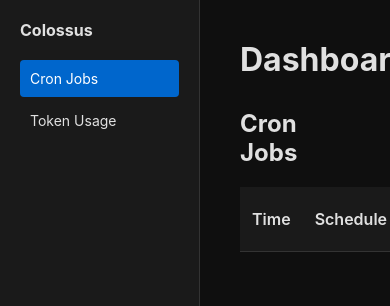
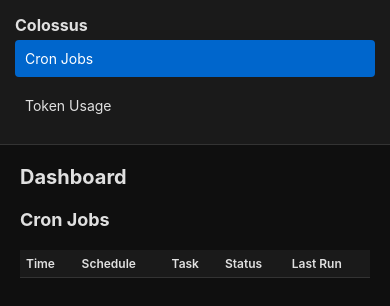
Before and after one commit to derekpcollins/dashboard-colossus, a website: page index.html in a window 390 px wide. Shown: the top 306 px of the page. Drawn offline with Linux system fonts and the light colour scheme.

Commit message:
Add mobile responsive styles

```diff
--- a/index.html
+++ b/index.html
@@ -98,6 +98,78 @@
     .loading {
       color: #999;
       font-style: italic;
+    }
+
+    /* Mobile Responsive */
+    @media (max-width: 768px) {
+      .container {
+        flex-direction: column;
+        height: auto;
+      }
+      .sidebar {
+        width: 100%;
+        border-right: none;
+        border-bottom: 1px solid #333;
+        padding: 15px;
+        display: flex;
+        justify-content: space-between;
+        align-items: center;
+      }
+      .sidebar h3 {
+        margin-bottom: 0;
+      }
+      .nav-item {
+        display: inline-block;
+        padding: 8px 12px;
+        margin: 0 5px;
+      }
+      .main {
+        padding: 20px;
+      }
+      h1 {
+        font-size: 24px;
+        margin-bottom: 20px;
+      }
+      h2 {
+        font-size: 18px;
+      }
+      table {
+        font-size: 13px;
+      }
+      th, td {
+        padding: 8px;
+      }
+      .stat-card {
+        padding: 15px;
+      }
+      .stat-card .value {
+        font-size: 20px;
+      }
+    }
+
+    @media (max-width: 480px) {
+      .sidebar {
+        flex-direction: column;
+        align-items: flex-start;
+      }
+      .nav-item {
+        display: block;
+        margin: 5px 0;
+        padding: 10px;
+        width: 100%;
+      }
+      h1 {
+        font-size: 20px;
+      }
+      table {
+        font-size: 12px;
+      }
+      th, td {
+        padding: 6px;
+      }
+      .stat-card {
+        grid-template-columns: 1fr !important;
+      }
     }
   </style>
 </head>
```
